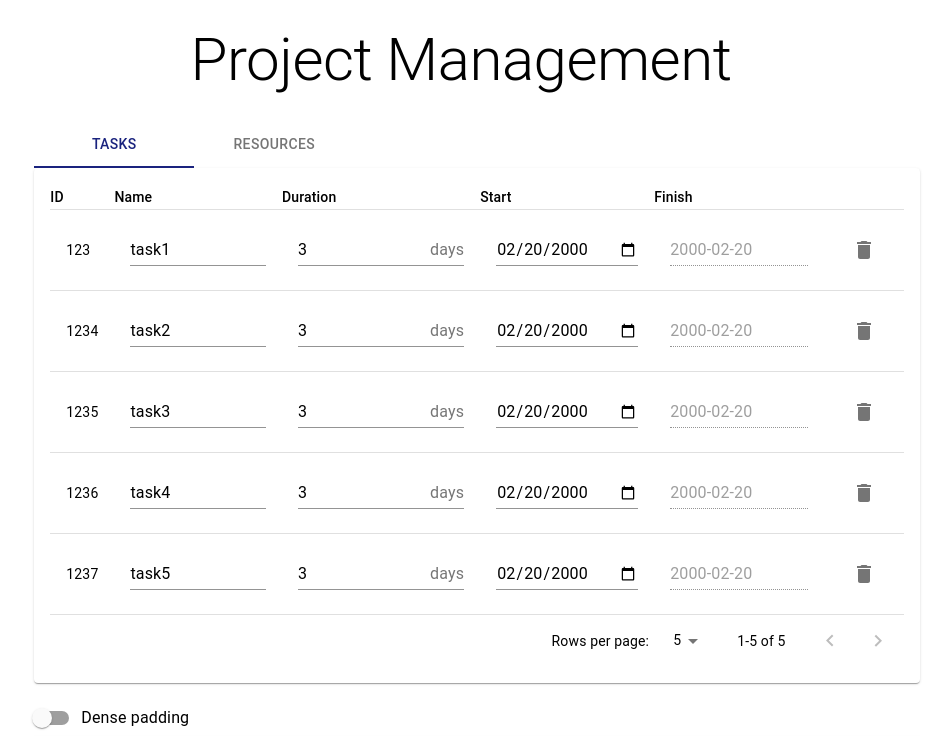
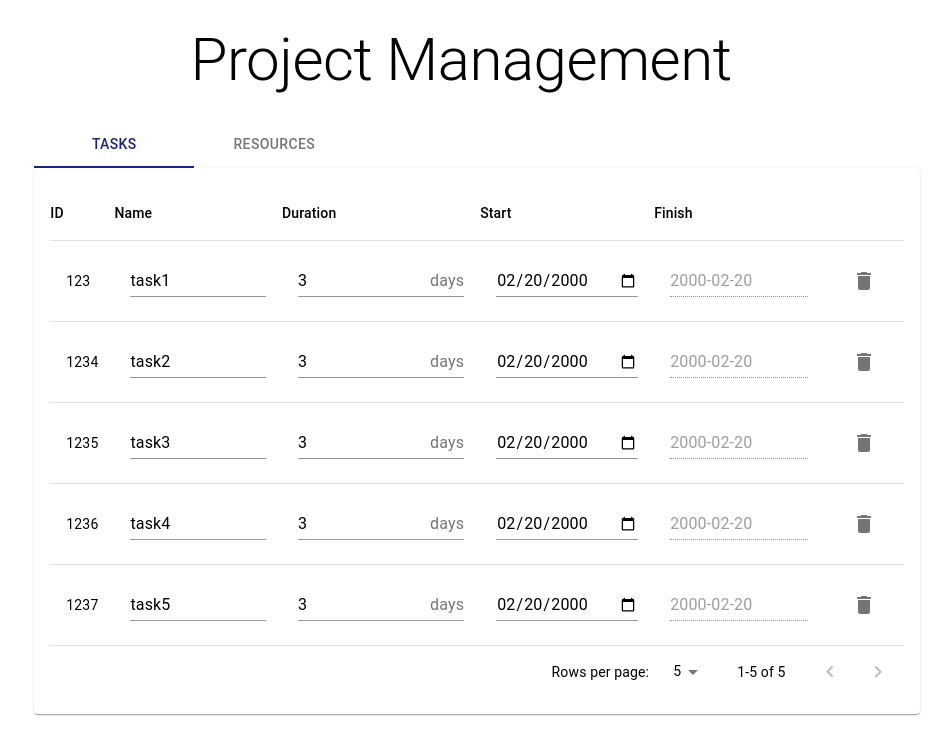
Before and after one commit to AhmedAlsudairi/Project-Management, a React (Create React App) app: page / in a window 1280 px wide. Shown: the top 736 px of the page, without its empty margins (179-1131 px from the left). Built offline with nearby package versions, Linux system fonts and the light colour scheme.

Commit message:
fixed table head layout padding issue

```diff
--- a/src/components/ResourcesTable.js
+++ b/src/components/ResourcesTable.js
@@ -129,7 +129,7 @@ const headCells = [
   },
   { id: "ovt.", numeric: false, disablePadding: true, label: "Ovt." },
   { id: "cost", numeric: false, disablePadding: true, label: "Cost/Use" },
-  { id: "operations", numeric: false, disablePadding: true },
+  { id: "operations", numeric: false, disablePadding: false },
 ];
 
 function EnhancedTableHead(props) {
--- a/src/components/TasksTable.js
+++ b/src/components/TasksTable.js
@@ -100,7 +100,7 @@ const headCells = [
   { id: "duration", numeric: false, disablePadding: true, label: "Duration" },
   { id: "start", numeric: false, disablePadding: true, label: "Start " },
   { id: "finish", numeric: false, disablePadding: true, label: "Finish " },
-  { id: "operations", numeric: false, disablePadding: true },
+  { id: "operations", numeric: false, disablePadding: false },
 ];
 
 function EnhancedTableHead(props) {
@@ -447,9 +447,7 @@ export default function TasksTable() {
                           inputProps={{ "aria-labelledby": labelId }}
                         />
                       </TableCell> */}
-                      <TableCell component="th" id={labelId}>
-                        {row.id}
-                      </TableCell>
+                      <TableCell id={labelId}>{row.id}</TableCell>
                       <TableCell>
                         <TextField
                           value={
```
